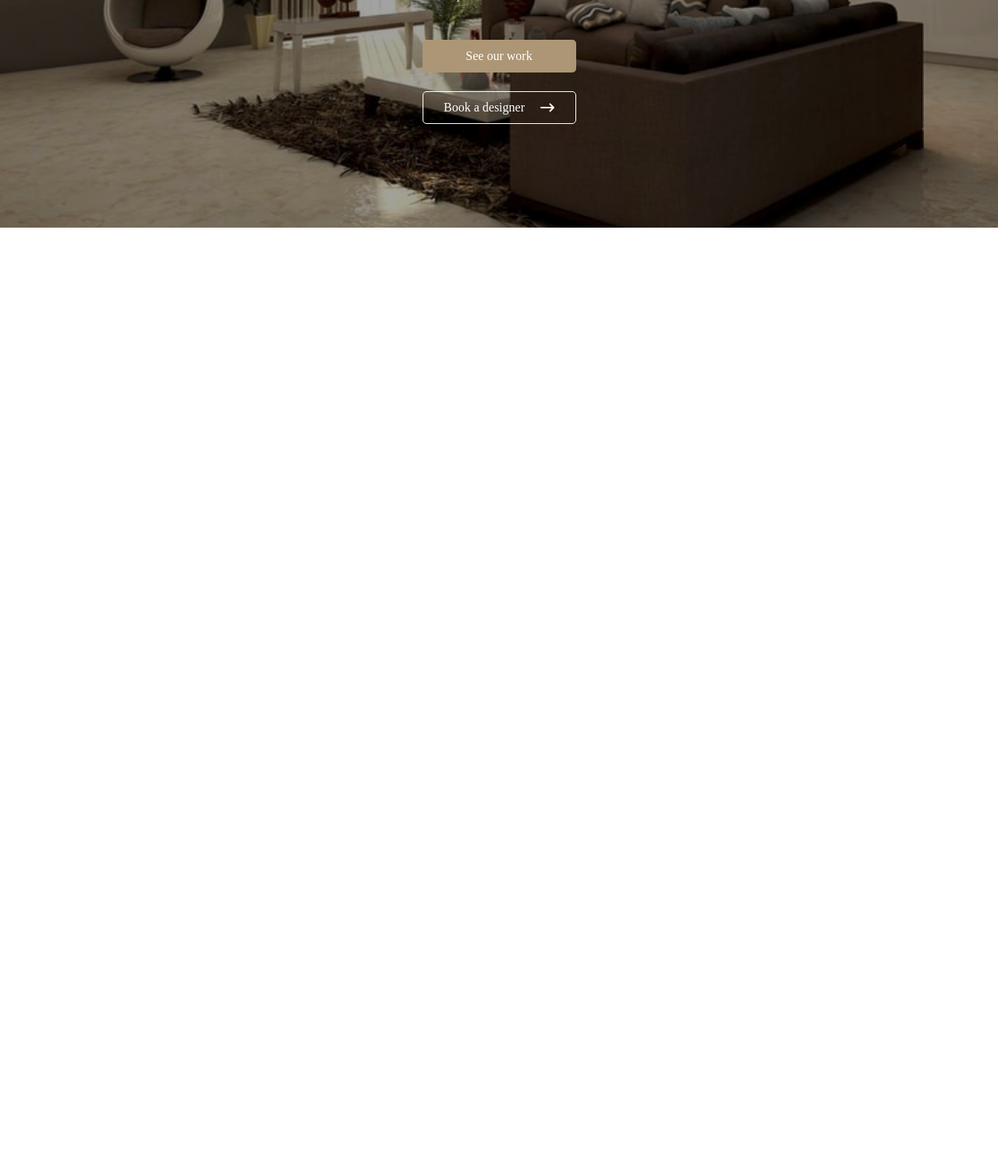
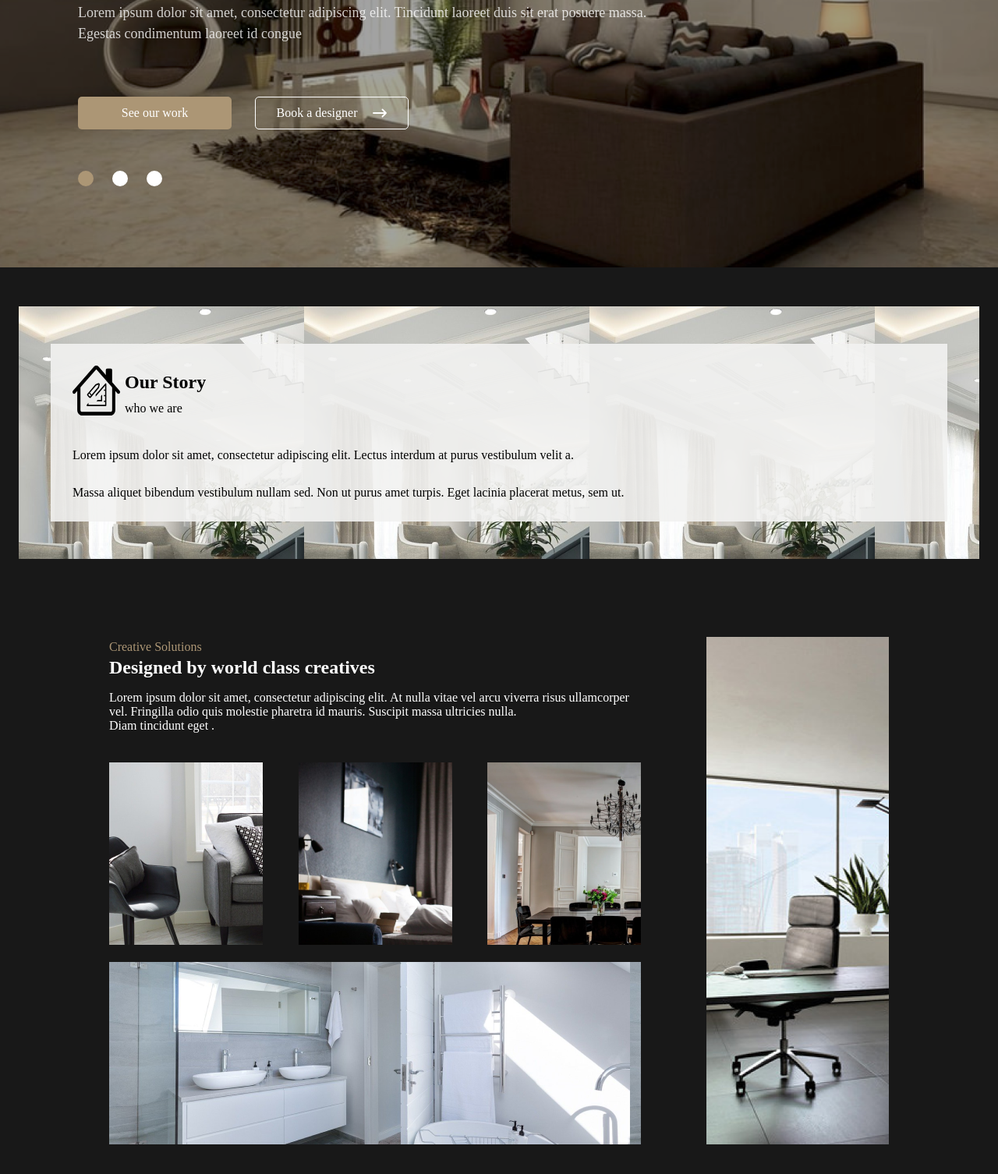
Before and after one commit to chizzy-opara/Interior-webapp, a plain HTML site: page index.html in a window 1280 px wide. Shown: the part 508-2014 px from the top of the page at 78% size. Before the commit the page ends 800 px from the top, so only its background shows below. Drawn offline with Linux system fonts and the light colour scheme.

Commit message:
Update responsivenes on both mobile, tablet and desktop screens for slide container

```diff
--- a/css/style.css
+++ b/css/style.css
@@ -5,11 +5,9 @@
     list-style-type: none;
     text-decoration: none;
 }
-.gen-padder {
-    padding: 0 140px;
-}
-body {
-    /* padding-left: 140px; */
+.body-wrapper {
+    background: #181818;
+    color: #FFFFFF;
 }
 .container-slide {
     width: 100vw;
@@ -21,7 +19,7 @@ body {
 }
 .top {
     width: 100%;
-    background-color: #000000;
+    background-color: #181818;
     color: #FFFFFF;
     height: 51px;
     display: flex;
@@ -50,6 +48,7 @@ body {
     padding: 40px 30px;
     transform: translateX(-250px);
     transition: transform linear 300ms;
+    background-color: #181818;
 }
 .nav-links li {
     padding: 30px;
@@ -75,8 +74,6 @@ body {
 .lom {
     width: 328px;
     height: 108px;
-    font-family: 'Poppins';
-    font-style: normal;
     font-weight: 400;
     font-size: 18px;
     line-height: 27px;
@@ -85,9 +82,10 @@ body {
     padding: 0 24px;
     margin-top: 24px;
 }
+.lom span {
+    display: none;
+}
 .description-header {
-    font-family: 'Poppins';
-    font-style: normal;
     font-weight: 700;
     font-size: 30px;
     line-height: 45px;
@@ -119,13 +117,138 @@ body {
     color: #FFFFFF;
     border-radius: 5px;
 }
+
+
+.container-story {
+    position: relative;
+    margin: 50px 24px 0px;
+    padding: 48px 41px;
+    background-image: url('/assets/2.png');
+}
+.story-house {
+    margin-bottom: 42px;
+    display: flex;
+}
+.story-house-des {
+    margin-left: 6px;
+    display: flex;
+    flex-direction: column;
+    justify-content: space-between;
+}
+.our-story {
+    font-weight: 600;
+    font-size: 24px;
+    padding: 8px 0;
+}
+.container-story-des {
+    background: rgba(242, 242, 241, 0.9);
+    color: #000000;
+    padding: 28px;
+}
+.container-story-des p:nth-child(2) {
+    margin-bottom: 30px;
+}
+.container-story-des p {
+    font-size: 16px;
+    font-weight: 400;
+}
+
+.section {
+    padding-left: 24px;
+    padding-right: 24px;
+}
+.small-title {
+    color: #AC9675;
+    font-weight: 400;
+    font-size: 16px;
+    padding: 4px 0px;
+}
+
+.big-title {
+    font-weight: 600;
+    font-size: 24px;
+    color: #FFFFFF;
+    padding-bottom: 16px;
+}
+
+.section2 .image-block-wrapper {
+    padding: 38px 0 0;
+}
+
+.section2 .image-block {
+    height: 307px;
+    width: 319px;
+    margin: 0 auto;
+}
+.image-block-wrapper :first-child {
+    background-image: url('/assets/3.png');
+}
+.image-block-wrapper :nth-child(2) {
+    background-image: url('/assets/4.png');
+}
+.image-block-wrapper :last-child {
+    background-image: url('/assets/5.png');
+}
+.section2 .image-block:not(:first-child) {
+    margin-top: 42px;
+}
+.section2 .image-full-block {
+    display: none;
+    width: 100%;
+    margin-top: 22px;
+    height: 234px;
+    background-image: url(/assets/7.png);
+}
+
+.section2 .right {
+    display: none;
+    width: 409px;
+    margin-left: 84px;
+    background-image: url('/assets/6.png');
+}
+
 @media (min-width: 768px) {
     .container-slide {
         background-image: url(/assets/slide2.png);
     }
+
+    .section {
+        padding-left: 90px;
+        padding-right: 90px;
+    }
+
+    .section2 {
+        padding-top: 100px;
+        padding-bottom: 100px;
+    }
+
+    .section2 .image-block-wrapper {
+        display: flex;
+        justify-content: space-between;
+    }
+    .section2 .image-block {
+        margin: 0;
+        width: 197px;
+        height: 234px;
+    }
+    .section2 .image-block:not(:first-child) {
+        margin-top: 0;
+        margin-left: 20px;
+    }
+
+    .section2 .image-full-block {
+        display: block;
+    }
 }
 
 @media (min-width: 1024px) {
+    .container-slide {
+        padding-left: 100px;
+        position: relative;
+    }
+    .contact{
+        display: flex;
+    }
     .nav-links-wrapper {
         position: relative;
         width: auto;
@@ -148,101 +271,73 @@ body {
     }
     .navbar {
         align-items: center;
-        padding: 24px 24px 24px 50px;
+        /* padding: 24px 24px 24px 50px; */
+        padding: 24px 0;
+    }
+    .des {
+        width: 100%;
+        align-items: unset;
+    }
+    .description-header {
+        font-size: 80px;
+        line-height: 120px;
+        text-align: unset;
+    }
+    .lom {
+        width: 100%;
+        text-align: unset;
+        padding: 0;
+    }
+    .lom span {
+        display: block;
+    }
+    .tapat {
+        display: flex;
+        margin-top: 67px;
+    }
+    .tap {
+        margin: unset;
+        margin-right: 30px;
+    }
+    .dot {
+        /* width: 300px; */
+        /* height: 200px; */
+        /* background-color: palevioletred; */
+        position: absolute;
+        bottom: 100px;
+    }
+    .dot img {
+        width: 20px;
+        height: 20px;
+        margin-right: 20px;
+    }
+}
+@media (min-width: 1024px) and (max-width: 1279px) {
+    .section2 .image-block {
+        width: 250px;
+        height: 263px;
+    }
+}
+@media (min-width: 1280px) {
+    .section {
+        padding-left: 140px;
+        padding-right: 140px;
+    }
+    .section2 {
+        display: flex;
+        justify-content: space-between;
+    }
+    .section2 .right {
+        display: block;
     }
 }
 
-
-
 @media (min-width: 1440px) {
-    .container-slide gen-padder {
-
-    }
     .nav-links-wrapper {
         margin: auto;
         /* padding-left: 140px; */
     }
+    .container-slide {
+        padding-left: 120px;
+    }
 }
-
-
-
-
-/*.menu-btn {
-    display: hidden;
-}
-.nav-links-wrapper {
-    position: relative;
-    width: auto;
-    height: auto;
-    background-color: transparent;
-    transform: unset;
-    display: none;
-}
-.top {
-    display: flex;
-    justify-content: space-between;
-    background-color: #000000;
-    color: #FFFFFF;
-    height: 51px;
-    align-items: center;
-    padding: 0 140px;
-}
-.contact {
-    display: flex;
-}
-.con {
-    display: flex;
-    align-items: center;
-    padding-left: 25px;
-    height: 51px;
-    background-color: #000000;
-    color: #FFFFFF;
-}
-nav {
-    display: flex;
-    justify-content: center;
-}
-.logo {
-    position: absolute;
-    left: 140px;
-    top: 81px;
-}
-.nav-links {
-    display: flex;
-    position: absolute;
-    width: 108px;
-    height: 27px;
-    left: 441px;
-    top: 101px;
-    padding-left: 140px;
-}
-.nav-links li a {
-    color: #FFFFFF;
-    padding: 43px;
-}
-.des {
-    position: absolute;
-    /* width: 1147px; */
-    /* height: 240px; */
-    /* left: 140px;
-    top: 300px;
-}
-.des p {
-    font-family: 'Poppins';
-    font-style: normal;
-    font-weight: 400;
-    font-size: 24px;
-    line-height: 36px;
-    color: #FFFFFF;
-}
-
-.description-header {
-    font-family: 'Poppins';
-    font-style: normal;
-    font-weight: 700;
-    font-size: 80px;
-    line-height: 120px;
-    color: #FFFFFF;
-}
-
-} */
--- a/index.html
+++ b/index.html
@@ -9,15 +9,15 @@
 </head>
 <body>
     <div class="body-wrapper">
-        <div class="container-slide">
         <div class="top">
             <p class="con">Call us on +123 345 6789</p>
             <ul class="contact">
-                    <li><a href="">FAQ</a></li>|
+                <li style="color: white; text-decoration: none;"><a href="">FAQ</a></li>|
                 <li><a href=""></a>Contact</li>|
                 <li><a href=""></a>Mail</li>
             </ul>
         </div>
+        <div class="container-slide">
             <nav class="navbar">
                 <div class="logo"><img src="assets/logo.svg" alt="logo"></div>
                 <div class="nav-links-wrapper" data-opened="false">
@@ -32,14 +32,52 @@
                 <button class="menu-btn"><img src="assets/ham.png" alt="menu"></button>
             </nav>
             <div class="des">
-                <p class="description-header">Interior Decoration<br>made with finesse<br>and style</p>
-                <p class="lom">Lorem ipsum dolor sit amet,<br> consectetur adipiscing elit.<br> Tincidunt laoreet duis sit erat<br> posuere massa. </p>
+                <p class="description-header">Interior <span style="color:#FFDEAD;">Decoration</span><br>made with finesse and style</p>
+                <p class="lom">Lorem ipsum dolor sit amet, consectetur adipiscing elit. Tincidunt laoreet duis sit erat posuere massa. <span>Egestas condimentum laoreet id congue</span></p>
+                <div class="tapat">
                     <a href=""><p class="tap">See our work</p></a>
                     <a href=""><p class="pat">Book a designer <img style="margin-left: 20px;" src="assets/line.svg" alt=""></p></a>
                 </div>
             </div>
-        <div class="one"></div>
-        <div class="one"></div>
+            <div class="dot">
+                <img src="assets/e1.svg" alt="">
+                <img src="assets/e2.svg" alt="">
+                <img src="assets/e2.svg" alt="">
+            </div>
+        </div>
+        <div class="container-story">
+            <div class="container-story-des">
+                <div class="story-house">
+                    <img style="width: 61px;
+                    height: 64px;" src="assets/story.svg" alt="">
+                    <div class="story-house-des">
+                        <div class="our-story">Our Story</div>
+                        <div>who we are</div>
+                    </div>
+                </div>
+                <p>Lorem ipsum dolor sit amet, consectetur adipiscing elit. Lectus interdum at purus vestibulum velit a.</p>
+
+                <p>Massa aliquet bibendum vestibulum nullam sed. Non ut purus amet turpis. Eget lacinia placerat metus, sem ut. </p>
+            </div>
+        </div>
+        <div class="section section2">
+            <div class="left">
+                <h1 class="small-title">Creative Solutions</h1>
+                <h2 class="big-title">Designed by world class creatives</h2>
+                <p>
+                    Lorem ipsum dolor sit amet, consectetur adipiscing elit. At nulla vitae vel arcu viverra risus ullamcorper vel. Fringilla odio quis molestie pharetra id mauris. Suscipit massa ultricies nulla.<br />
+                    Diam tincidunt eget .
+                </p>
+                <div class="image-block-wrapper">
+                    <div class="image-block"></div>
+                    <div class="image-block"></div>
+                    <div class="image-block"></div>
+                </div>
+                <div class="image-full-block"></div>
+            </div>
+            <div class="right"></div>
+        </div>
+        <!-- <img src="assets/port.svg" alt=""> -->
         <div class="one"></div>
         <div class="one"></div>
         <div class="one"></div>
```
Also changed, not shown: assets/2.png (added), assets/3.png (added), assets/4.png (added), assets/5.png (added), assets/6.png (added), assets/7.png (added), assets/e1.svg (added), assets/e2.svg (added), assets/port.svg (added), assets/port2.svg (added), assets/story.svg (added). Lines whose indentation alone changed are shown as unchanged.
